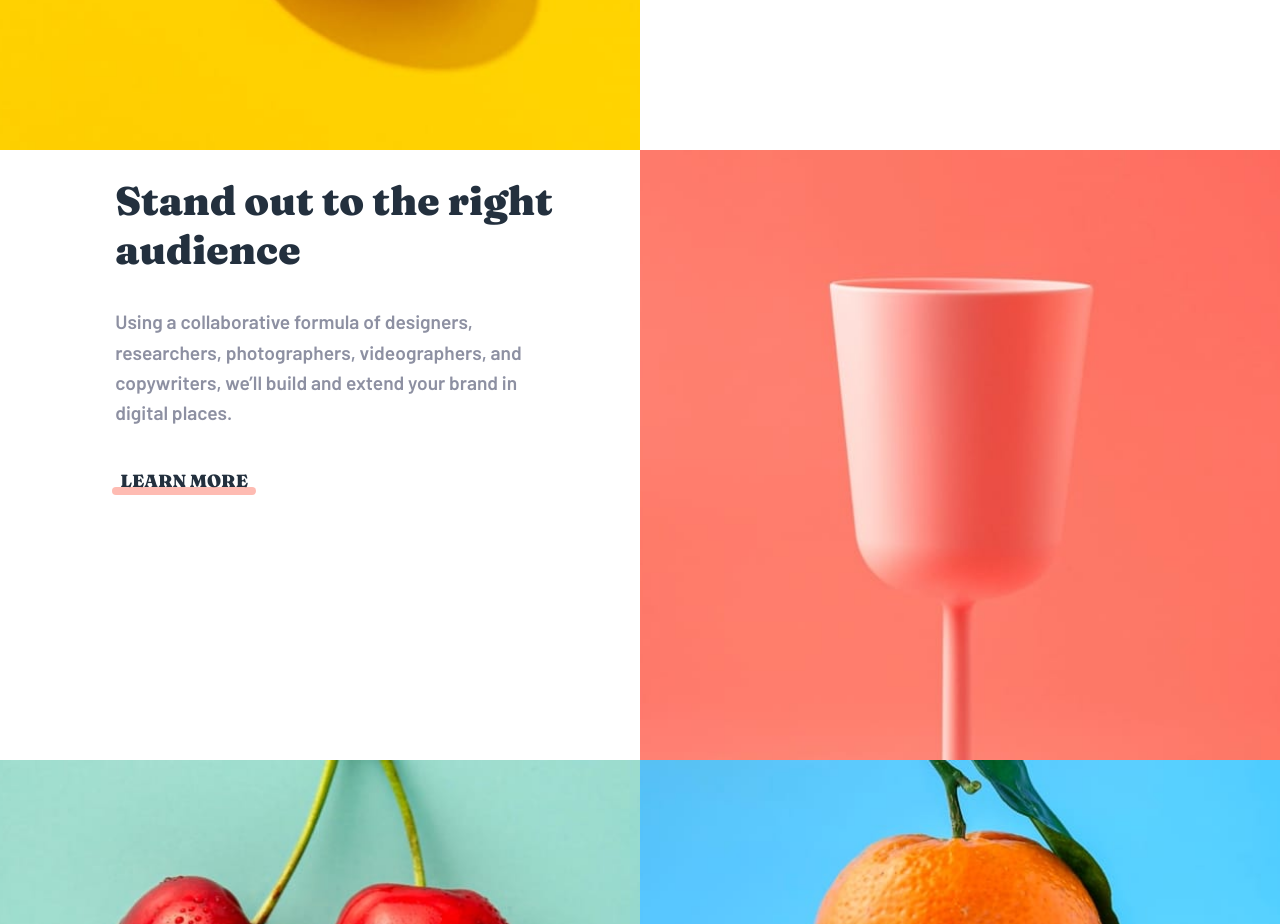
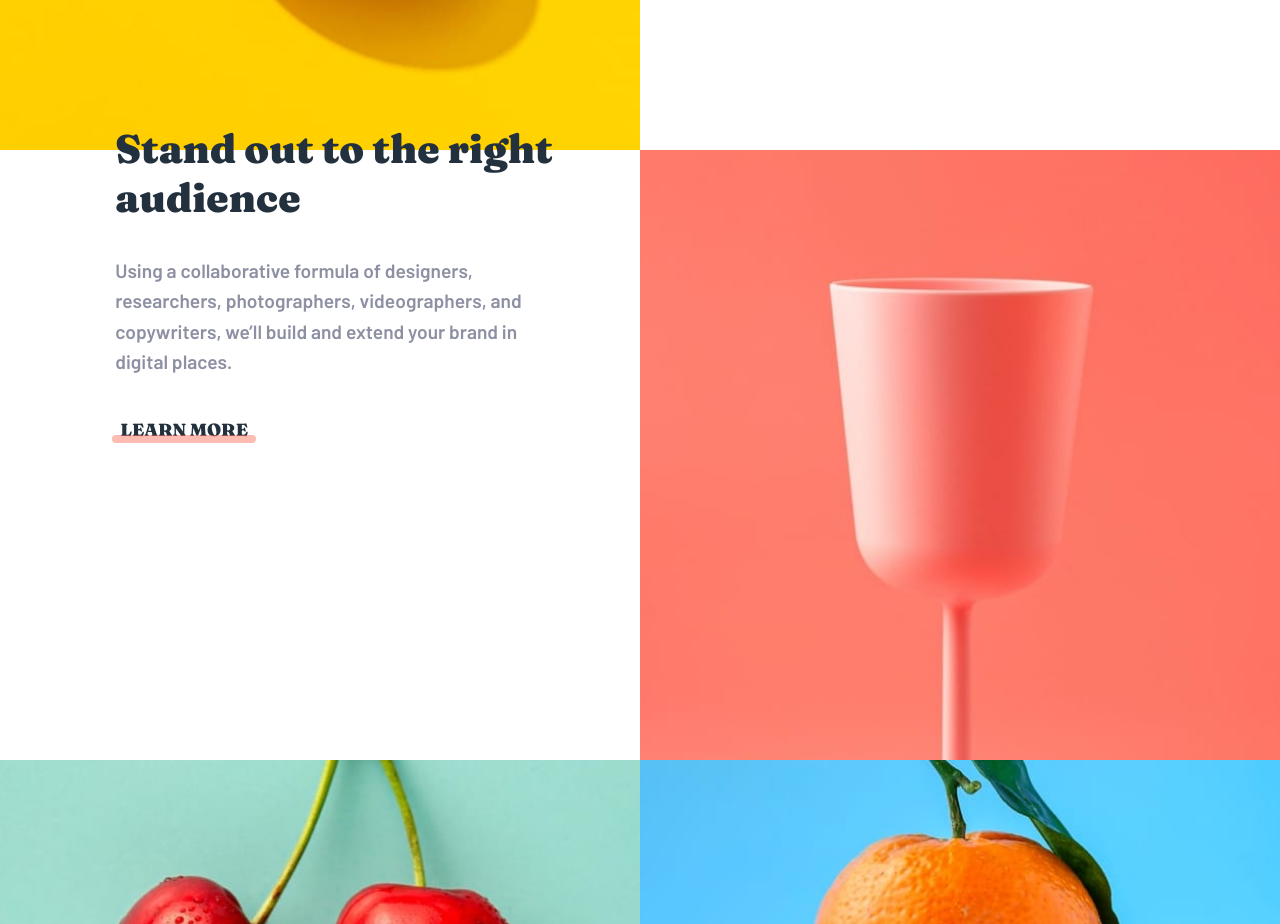
Before and after one commit to juangin3r/frontend-9, a plain HTML site: page index.html in a window 1280 px wide. Shown: the part 1260-2184 px from the top of the page. Drawn offline with Linux system fonts and the light colour scheme.

Commit message:
Update style.css

```diff
--- a/scss/style.css
+++ b/scss/style.css
@@ -489,7 +489,7 @@ body {
   color: #23303e;
   font-weight: 900;
   width: 70%;
-  margin: 2vw 0 2.1rem 18%;
+  margin: -2vw 0 2.1rem 18%;
 }
 
 @media screen and (max-width: 650px) {
```
